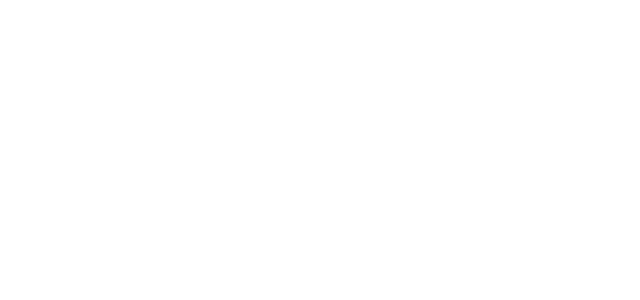
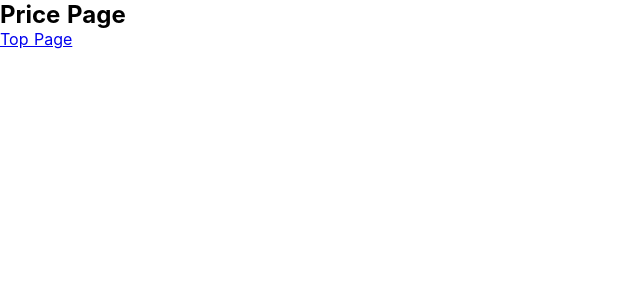
Before and after one commit to Takuya-Ampi/nuxt-project-udemy, a Nuxt app: page /price in a window 1280 px wide. Before the commit this address had no page. Shown: the top 300 px of the page, without its empty margins (0-640 px from the left). Built offline with nearby package versions, Linux system fonts and the light colour scheme.

Commit message:
ページ遷移。router-link

```diff
--- a/pages/index.vue
+++ b/pages/index.vue
@@ -1,6 +1,7 @@
 <template>
   <section class="container">
     <p>{{ message }}</p>
+    <router-link to="/price">Price Page</router-link>
   </section>
 </template>
 
--- /dev/null
+++ b/pages/price.vue
@@ -0,0 +1,15 @@
+<template>
+  <section class="container">
+    <h1>Price Page</h1>
+    <router-link to="/">Top Page</router-link>
+  </section>
+</template>
+
+<script>
+export default {
+
+};
+</script>
+
+<style>
+</style>
```
